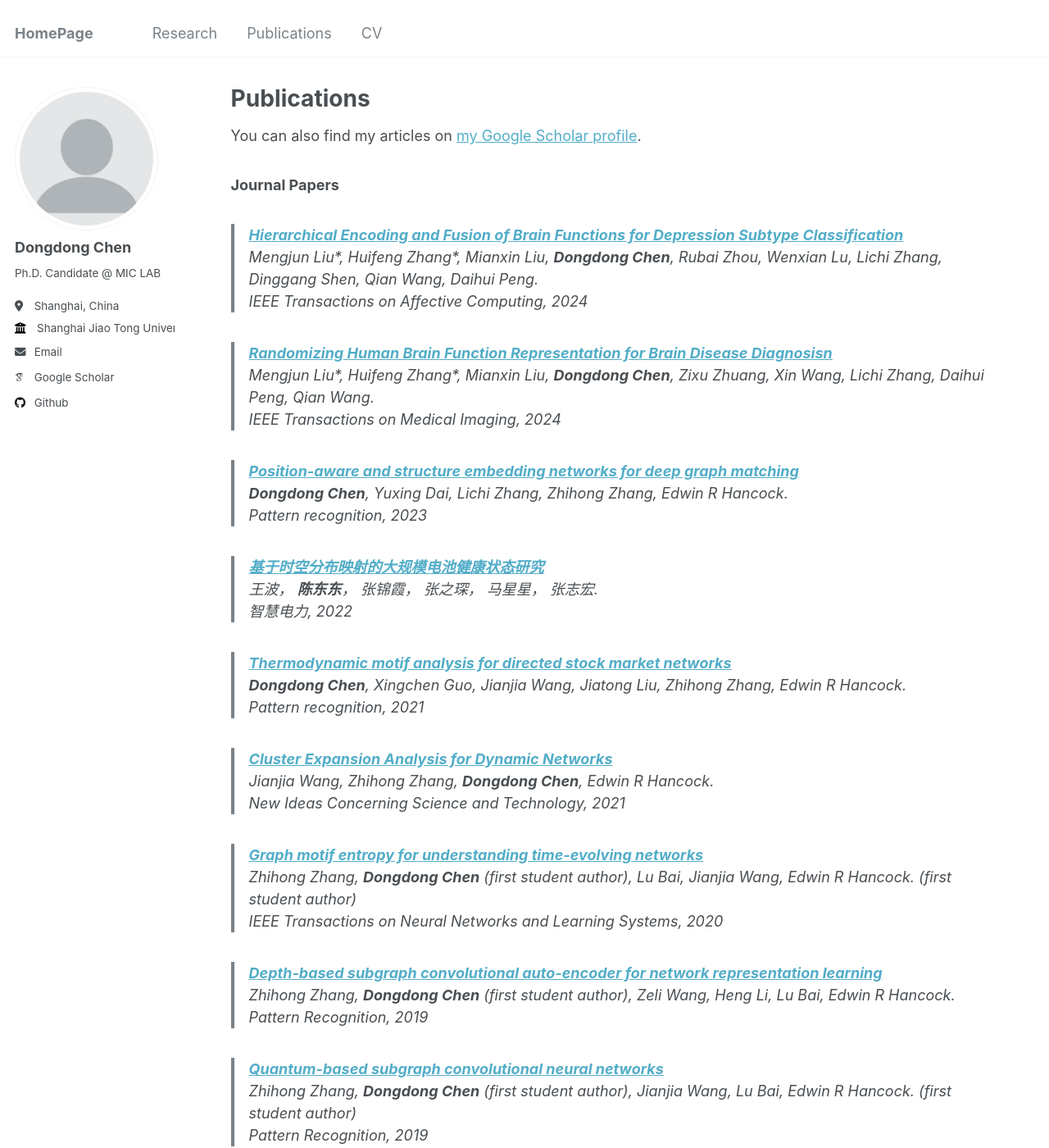
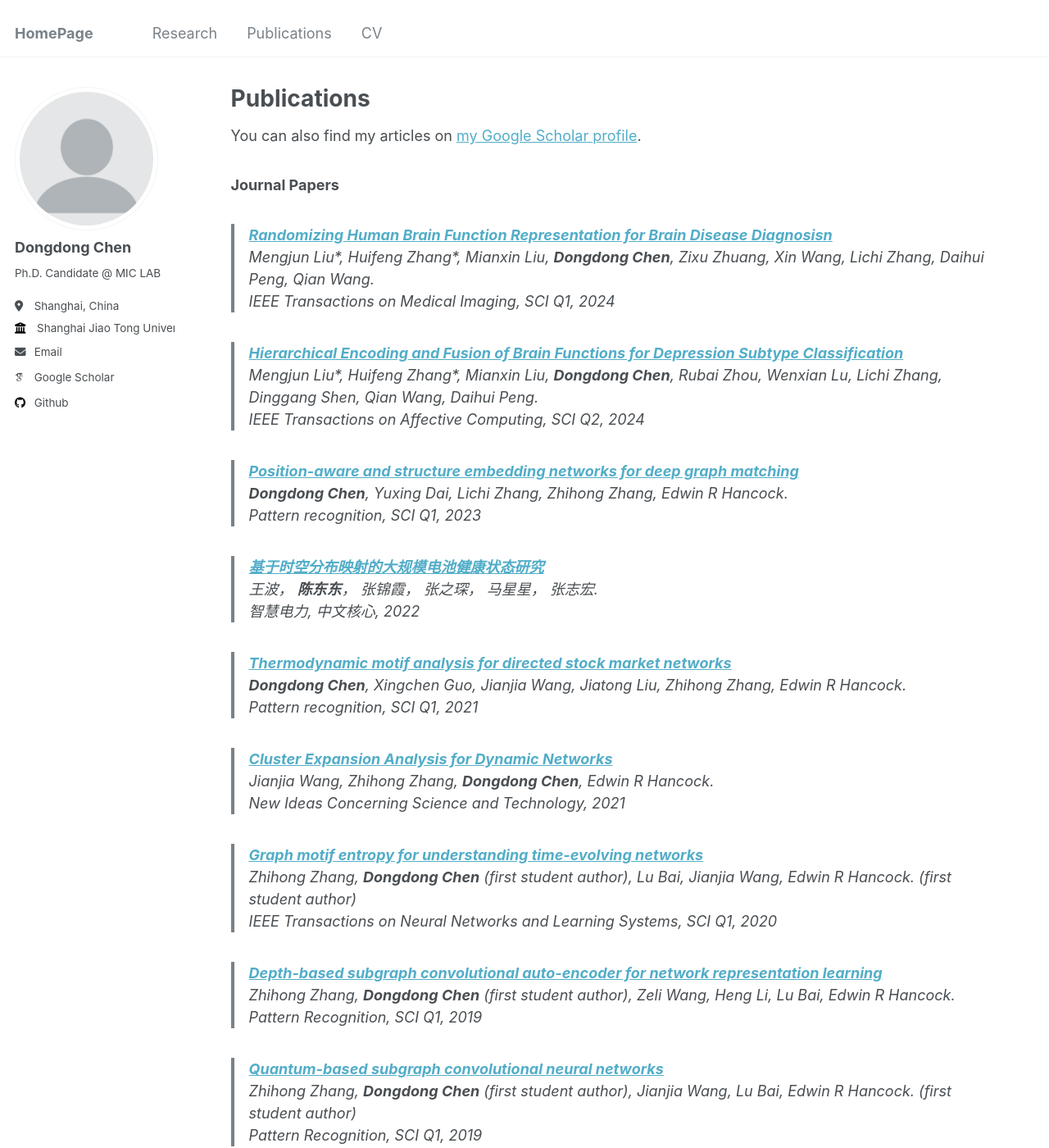
Before and after one commit to DongDChen/DongDChen.github.io, a Jekyll site: the page built from _pages/publications.md, in a window 1280 px wide and 1400 px high. Shown: the whole window at 82% size. Built offline with Jekyll 4.4.1, drawn with Linux system fonts in a browser that asks for light colours; some web fonts are replaced; some of the changed text lies outside the part shown.

Commit message:
Update publications.md

```diff
--- a/_pages/publications.md
+++ b/_pages/publications.md
@@ -9,27 +9,27 @@ You can also find my articles on [my Google Scholar profile](https://scholar.goo
 
 
 ### Journal Papers
+> <b><a href="https://ieeexplore.ieee.org/abstract/document/10440630" target="_blank">Randomizing Human Brain Function Representation for Brain Disease Diagnosisn</a></b> <br>
+> Mengjun Liu\*, Huifeng Zhang\*, Mianxin Liu, <b>Dongdong Chen</b>, Zixu Zhuang, Xin Wang, Lichi Zhang, Daihui Peng, Qian Wang. <br>
+> <em>IEEE Transactions on Medical Imaging</em>, SCI Q1, 2024 <br>
+
 
 > <b><a href="https://ieeexplore.ieee.org/document/10531005" target="_blank">Hierarchical Encoding and Fusion of Brain Functions for Depression Subtype Classification</a></b> <br>
 > Mengjun Liu\*, Huifeng Zhang\*, Mianxin Liu, <b>Dongdong Chen</b>, Rubai Zhou, Wenxian Lu, Lichi Zhang, Dinggang Shen, Qian Wang, Daihui Peng. <br>
-> <em>IEEE Transactions on Affective Computing</em>, 2024 <br>
+> <em>IEEE Transactions on Affective Computing</em>, SCI Q2, 2024 <br>
 
-
-> <b><a href="https://ieeexplore.ieee.org/abstract/document/10440630" target="_blank">Randomizing Human Brain Function Representation for Brain Disease Diagnosisn</a></b> <br>
-> Mengjun Liu\*, Huifeng Zhang\*, Mianxin Liu, <b>Dongdong Chen</b>, Zixu Zhuang, Xin Wang, Lichi Zhang, Daihui Peng, Qian Wang. <br>
-> <em>IEEE Transactions on Medical Imaging</em>, 2024 <br>
 
 > <b><a href="https://www.sciencedirect.com/science/article/pii/S003132032200721X" target="_blank">Position-aware and structure embedding networks for deep graph matching</a></b> <br>
 > <b>Dongdong Chen</b>, Yuxing Dai, Lichi Zhang, Zhihong Zhang, Edwin R Hancock. <br>
-> <em>Pattern recognition</em>, 2023 <br>
+> <em>Pattern recognition</em>, SCI Q1, 2023 <br>
 
 > <b><a href="http://zhdlqk.sn.sgcc.com.cn:19001/#/digest?ArticleID=5508" target="_blank">基于时空分布映射的大规模电池健康状态研究</a></b> <br>
 > 王波， <b>陈东东</b>， 张锦霞， 张之琛， 马星星， 张志宏. <br>
-> <em>智慧电力</em>, 2022 <br>
+> <em>智慧电力</em>, 中文核心, 2022 <br>
 
 > <b><a href="https://www.sciencedirect.com/science/article/pii/S0031320321000595" target="_blank">Thermodynamic motif analysis for directed stock market networks</a></b> <br>
 > <b>Dongdong Chen</b>, Xingchen Guo, Jianjia Wang, Jiatong Liu, Zhihong Zhang, Edwin R Hancock. <br>
-> <em>Pattern recognition</em>, 2021 <br>
+> <em>Pattern recognition</em>, SCI Q1, 2021 <br>
 
 > <b><a href="https://http://publications.article4sub.com/id/eprint/2616/" target="_blank">Cluster Expansion Analysis for Dynamic Networks</a></b> <br>
 > Jianjia Wang, Zhihong Zhang, <b>Dongdong Chen</b>, Edwin R Hancock. <br>
@@ -38,26 +38,31 @@ You can also find my articles on [my Google Scholar profile](https://scholar.goo
 
 > <b><a href="https://ieeexplore.ieee.org/abstract/document/9222474" target="_blank">Graph motif entropy for understanding time-evolving networks</a></b> <br>
 > Zhihong Zhang, <b>Dongdong Chen</b> (first student author), Lu Bai, Jianjia Wang, Edwin R Hancock. (first student author) <br>
-> <em>IEEE Transactions on Neural Networks and Learning Systems</em>, 2020 <br>
+> <em>IEEE Transactions on Neural Networks and Learning Systems</em>, SCI Q1, 2020 <br>
 
 
 > <b><a href="https://www.sciencedirect.com/science/article/pii/S0031320319300354" target="_blank">Depth-based subgraph convolutional auto-encoder for network representation learning</a></b> <br>
 > Zhihong Zhang, <b>Dongdong Chen</b> (first student author), Zeli Wang, Heng Li, Lu Bai, Edwin R Hancock.  <br>
-> <em>Pattern Recognition</em>, 2019 <br>
+> <em>Pattern Recognition</em>, SCI Q1, 2019 <br>
 
 > <b><a href="https://www.sciencedirect.com/science/article/pii/S0031320318303820" target="_blank">Quantum-based subgraph convolutional neural networks</a></b> <br>
 > Zhihong Zhang, <b>Dongdong Chen</b> (first student author), Jianjia Wang, Lu Bai, Edwin R Hancock. (first student author) <br>
-> <em>Pattern Recognition</em>, 2019 <br>
+> <em>Pattern Recognition</em>, SCI Q1, 2019 <br>
 
 
 ### Conference Papers
 > <b><a>Self-supervised Learning with Adaptive Graph Structure and Function Representation For Cross-Dataset Brain Disorder Diagnosis</a></b> <br>
 > <b>Dongdong Chen</b>, Linlin Yao, Mengjun Liu, Zhenrong Shen, Yuqi Hu, Zhiyun Song, Qian Wang, Lichi Zhang. <br>
-> <em>International Conference on Medical Image Computing and Computer Assisted Interventiong</em>(<i><b>MICCAI 2024</b></i>), Marrakesh, Morocco. <br>
+> <em>International Conference on Medical Image Computing and Computer Assisted Interventiong</em>(<i><b>MICCAI 2024</b></i>), Marrakesh, Morocco. CCF-B.<br>
 
 > <b>Affinity Learning Based Brain Function Representation for Disease Diagnosis</b> <br>
 > Mengjun Liu, Zhiyun Song, <b>Dongdong Chen</b>, Xin Wang, Zixu Zhuang, Manmn Fei, Lichi Zhang, Qian Wang. <br>
 > <em>International Conference on Medical Image Computing and Computer Assisted Interventiong</em>(<i><b>MICCAI 2024</b></i>), Marrakesh, Morocco. <br>
+
+> <b>Consistent 3D Medical Image Inpainting via Implicit Representation and Multi-View Sampling</b> <br>
+> Yuqi Hu, Zhenrong Shen, Zhiyun Song, <b>Dongdong Chen</b>, Qian Wang, Lichi Zhang. <br>
+> <em>International Conference on Information Communication and Signal Processing</em>(<i><b>ICICSP 2024</b></i>), Zhoushan, China. <br>
+
 
 
 > <b><a href="https://link.springer.com/chapter/10.1007/978-3-031-43993-3_6" target="_blank">Learnable Subdivision Graph Neural Network for Functional Brain Network Analysis and Interpretable Cognitive Disorder Diagnosis</a></b> <br>
```
Also changed, not shown: other parts of _pages/publications.md (+10 -5 lines).
